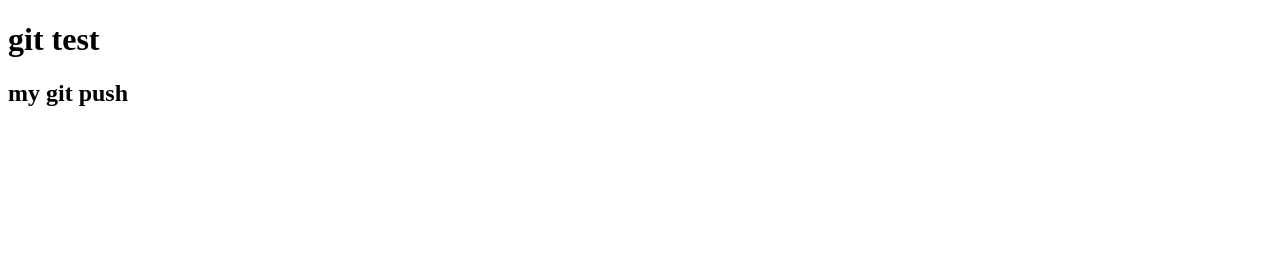
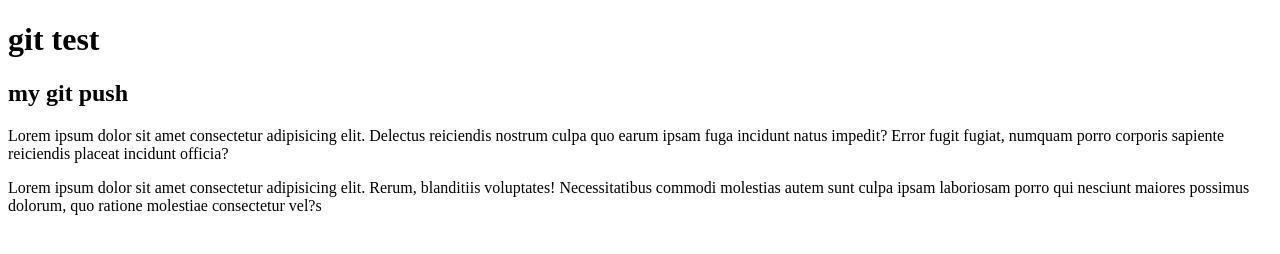
Before and after one commit to kilik42/git_test, a plain HTML site: page index.html in a window 1280 px wide. Drawn offline with Linux system fonts and the light colour scheme.

Commit message:
i just added 2 par

```diff
--- a/index.html
+++ b/index.html
@@ -9,5 +9,9 @@
     <h1>git test</h1>
     <h2>my git push</h2>
 
+    <p>Lorem ipsum dolor sit amet consectetur adipisicing elit. Delectus reiciendis nostrum culpa quo earum ipsam fuga incidunt natus impedit? Error fugit fugiat, numquam porro corporis sapiente reiciendis placeat incidunt officia?</p>
+
+    <p>Lorem ipsum dolor sit amet consectetur adipisicing elit. Rerum, blanditiis voluptates! Necessitatibus commodi molestias autem sunt culpa ipsam laboriosam porro qui nesciunt maiores possimus dolorum, quo ratione molestiae consectetur vel?s</p>
+
 </body>
 </html>
```
